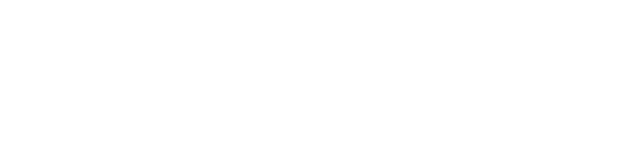
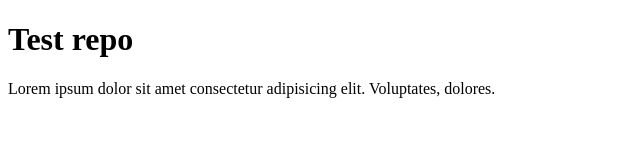
Before and after one commit to kaigan94/2024-10-22-intro, a plain HTML site: page index.html in a window 1280 px wide. Shown: the whole page, without its empty margins (0-640 px from the left). Drawn offline with Linux system fonts and the light colour scheme.

Commit message:
change to html file

```diff
--- a/index.html
+++ b/index.html
@@ -5,5 +5,11 @@
     <meta name="viewport" content="width=device-width, initial-scale=1.0" />
     <title>Document</title>
   </head>
-  <body></body>
+  <body>
+    <h1>Test repo</h1>
+    <p>
+      Lorem ipsum dolor sit amet consectetur adipisicing elit. Voluptates,
+      dolores.
+    </p>
+  </body>
 </html>
```
